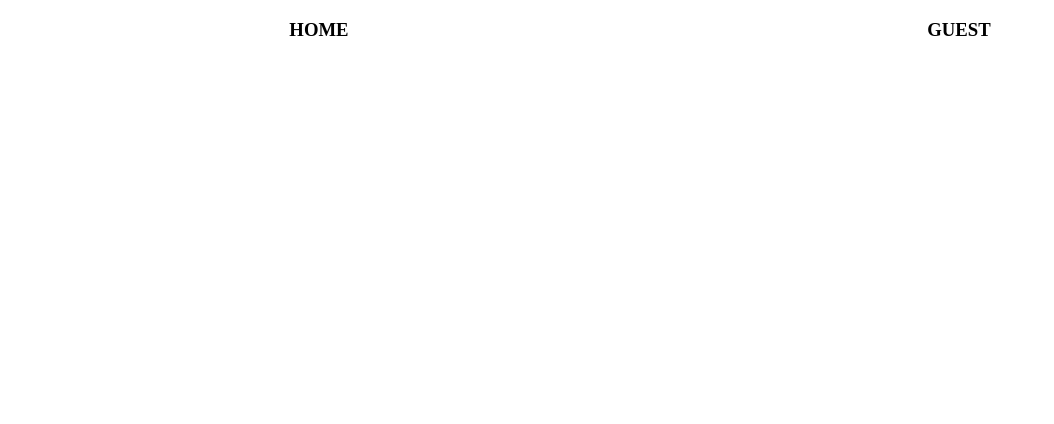
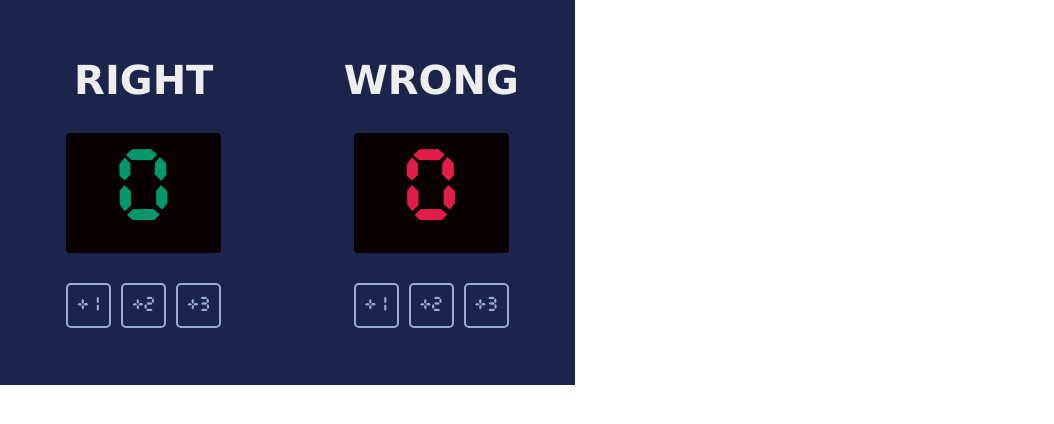
Before and after one commit to jarospm/daily-battle, a plain HTML site: page index.html in a window 1280 px wide. Shown: the whole page, without its empty margins (0-1054 px from the left). Drawn offline with Linux system fonts and the light colour scheme.

Commit message:
add scoreboard layout

```diff
--- a/index.css
+++ b/index.css
@@ -1,8 +1,81 @@
+@font-face {
+    font-family: 'Scoreboard';
+    src: url(./CursedTimerUlil.ttf) format('truetype');
+}
+
 body {
     margin: 0;
+    font-family: Verdana;
+    color: #EEE;
 }
 
 .container {
     display: flex;
     justify-content: space-around;
+    width: 575px;
+    height: 385px;
+    background: #1B244A;
 }
+
+.score-side {
+    width: 200px;
+    display: flex;
+    flex-direction: column;
+    justify-content: center;
+    gap: 20px;
+}
+
+h3 {
+    margin: 0;
+    text-align: center;
+    font-size: 40px;
+    font-weight: 700;
+}
+
+.score-box {
+    background-color: #080001;
+    width: 155px;
+    height: 120px;
+    border-radius: 4px;
+    font-family: 'Scoreboard', Verdana;
+    font-size: 90px;
+    display: flex;
+    justify-content: center;
+    align-items: center;
+    margin: 10px auto;
+}
+
+.right {
+    color: #059669;
+}
+
+.wrong {
+    color: #E11D48;
+}
+
+.button-group {
+    width: 155px;
+    display: flex;
+    justify-content: space-between;
+    margin: 0 auto;
+}
+
+.score-btn {
+    width: 45px;
+    height: 45px;
+    flex-shrink: 0;
+    border-radius: 5px;
+    border: 2px solid #9AABD8;
+    background: transparent;
+    font-family: 'Scoreboard', Verdana;
+    font-weight: 400;
+    font-size: 18px;
+    color: #9AABD8;
+    text-align: center;
+}
+
+.score-btn:hover {
+    background: #9AABD8;
+    color: #1B244A;
+    cursor: pointer;
+}
--- a/index.html
+++ b/index.html
@@ -8,11 +8,23 @@
 </head>
 <body>
     <div class="container">
-        <div>
-            <h3>HOME</h3>
+        <div class="score-side">
+            <h3>RIGHT</h3>
+            <div class="score-box right">0</div>
+            <div class="button-group">
+                <button class="score-btn">+1</button>
+                <button class="score-btn">+2</button>
+                <button class="score-btn">+3</button>
+            </div>
         </div>
-        <div>
-            <h3>GUEST</h3>
+        <div class="score-side">
+            <h3>WRONG</h3>
+            <div class="score-box wrong">0</div>
+            <div class="button-group">
+                <button class="score-btn">+1</button>
+                <button class="score-btn">+2</button>
+                <button class="score-btn">+3</button>
+            </div>
         </div>
     </div>
     <script src="index.js"></script>
```
Also changed, not shown: CursedTimerUlil.ttf (added).
